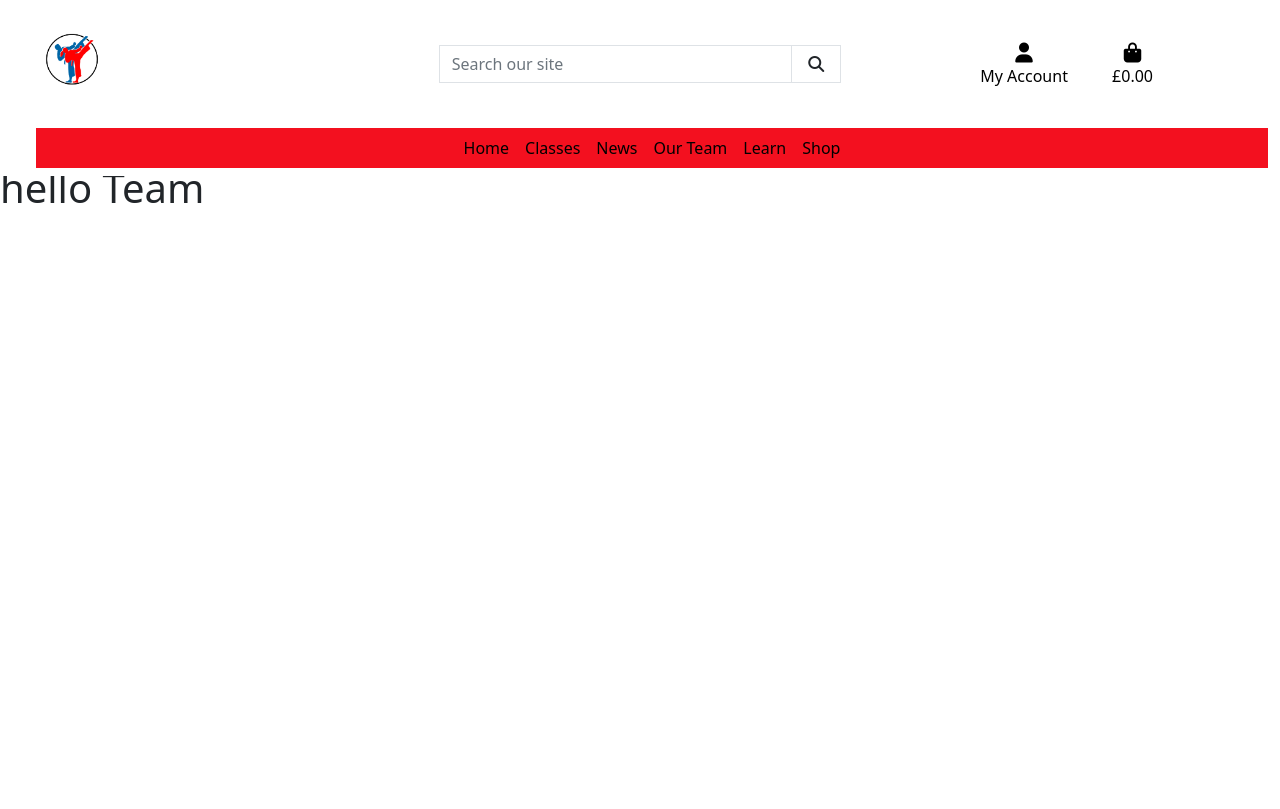
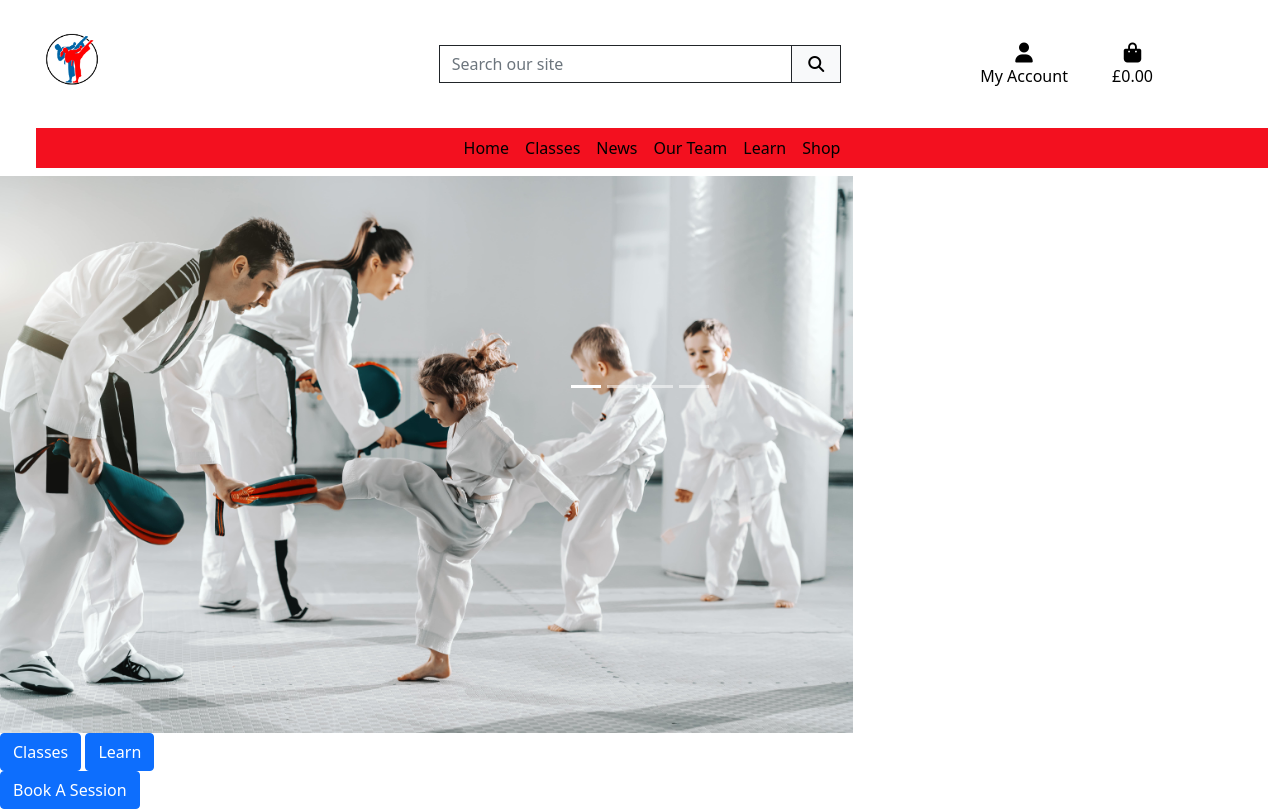
Before and after one commit to tloveday/MS4, a Django app: page / in a window 1280 px wide. Before the commit the page ends 203 px from the top, so only its background shows below. Run offline with Django 3.2, Linux system fonts and the light colour scheme; some libraries are stand-ins or nearby versions.

Commit message:
Additon of the Carousels to landing page

```diff
--- a/home/templates/home/index.html
+++ b/home/templates/home/index.html
@@ -1,7 +1,7 @@
 {% extends "base.html" %}
 {% load static %}
 
-{% block page_header%}
+{% block page_header %}
     <div class="container header-container">
         <div class="row">
             <div class="col"></div>
@@ -9,6 +9,66 @@
     </div>
 {% endblock %}
 
-{% block content%}
-   <h1>hello Team</h1>
+{% block content %}
+    <div id="classes-reel" class="carousel slide" data-bs-ride="carousel">
+        <div class="carousel-indicators">
+            <button type="button" data-bs-target="#classes-reel" data-bs-slide-to="0" class="active" aria-current="true" aria-label="Slide 1"></button>
+            <button type="button" data-bs-target="#classes-reel" data-bs-slide-to="1" aria-label="Slide 2"></button>
+            <button type="button" data-bs-target="#classes-reel" data-bs-slide-to="2" aria-label="Slide 3"></button>
+            <button type="button" data-bs-target="#classes-reel" data-bs-slide-to="3" aria-label="Slide 4"></button>
+        </div>
+        <div class="carousel-inner">
+            <div class="carousel-item active">
+                <div class="col-8">
+                    <img src="/media/images/tiger1.png" class="img-fluid" alt="Tigers Class Training">
+                <div class="col-4">
+                    <a class="btn btn-primary" href="#" role="button">Classes</a>
+                    <a class="btn btn-primary" href="#" role="button">Learn</a>
+                    <a class="btn btn-primary" href="#" role="button">Book A Session</a>
+                </div>
+            </div>
+        </div>
+        <div class="carousel-inner">
+            <div class="carousel-item">
+                <div class="col-8">
+                    <img src="/media/images/junior1.png" class="img-fluid" alt="Juniors Class Training">
+                <div class="col-4">
+                    <a class="btn btn-primary" href="#" role="button">Classes</a>
+                    <a class="btn btn-primary" href="#" role="button">Learn</a>
+                    <a class="btn btn-primary" href="#" role="button">Book A Session</a>
+                </div>
+            </div>
+        </div>
+        <div class="carousel-inner">
+            <div class="carousel-item">
+                <div class="col-8">
+                    <img src="/media/images/senior1.png" class="img-fluid" alt="Adults Class Training">
+                <div class="col-4">
+                    <a class="btn btn-primary" href="#" role="button">Classes</a>
+                    <a class="btn btn-primary" href="#" role="button">Learn</a>
+                    <a class="btn btn-primary" href="#" role="button">Book A Session</a>
+                </div>
+            </div>
+        </div>
+        <div class="carousel-inner">
+            <div class="carousel-item">
+                <div class="col-8">
+                    <img src="/media/images/ladies3.png" class="img-fluid" alt="Ladies Class Training">
+                <div class="col-4">
+                    <a class="btn btn-primary" href="#" role="button">Classes</a>
+                    <a class="btn btn-primary" href="#" role="button">Learn</a>
+                    <a class="btn btn-primary" href="#" role="button">Book A Session</a>
+                </div>
+            </div>
+        </div>
+        <button class="carousel-control-prev" type="button" data-bs-target="#classes-reel" data-bs-slide="prev">
+            <span class="carousel-control-prev-icon" aria-hidden="true"></span>
+            <span class="visually-hidden">Previous</span>
+        </button>
+        <button class="carousel-control-next" type="button" data-bs-target="#classes-reel" data-bs-slide="next">
+            <span class="carousel-control-next-icon" aria-hidden="true"></span>
+            <span class="visually-hidden">Next</span>
+        </button>
+    </div>
+
 {% endblock %}
--- a/static/css/base.css
+++ b/static/css/base.css
@@ -40,6 +40,11 @@
 .li{
     text-decoration: none;
 }
+
+.carousel{
+    max-height: 250px;
+}
+
 /* Media Queries */
 
 @media (min-width: 1200px){
--- a/templates/base.html
+++ b/templates/base.html
@@ -36,15 +36,15 @@
             <div id="topnav" class="row bg-white pt-lg-2 d-none d-lg-flex">
                 <div class="col-12 col-lg-4 my-auto py-1 py-lg-0 float-start-lg">
                     <a href="{% url 'home' %}" class="nav-link main-logo-link">
-                        <img class="logo" src="/media/images//logo.png" alt="Teifi Taekwondo Logo">
+                        <img class="logo" src="/media/images/logo.png" alt="Teifi Taekwondo Logo">
                     </a>
                 </div>
                 <div class="col-12 col-lg-4 my-auto py-1 py-lg-0">
                     <form method="GET" action="">
                         <div class="input-group w-100">
-                            <input class="form-control border border-black rounded-0" type="text" name="q" placeholder="Search our site">
+                            <input class="form-control border border-dark rounded-0" type="text" name="q" placeholder="Search our site">
                             <div class="input-group-append">
-                                <button class="form-control btn btn-black border border-black rounded-0" type="submit">
+                                <button class="form-control btn btn-light border border-dark rounded-0" type="submit">
                                     <span class="icon">
                                         <i class="fas fa-search"></i>
                                     </span>
```
Also changed, not shown: media/images/junior1.png (added), media/images/ladies3.png (added), media/images/senior1.png (added), media/images/tiger1.png (added).
